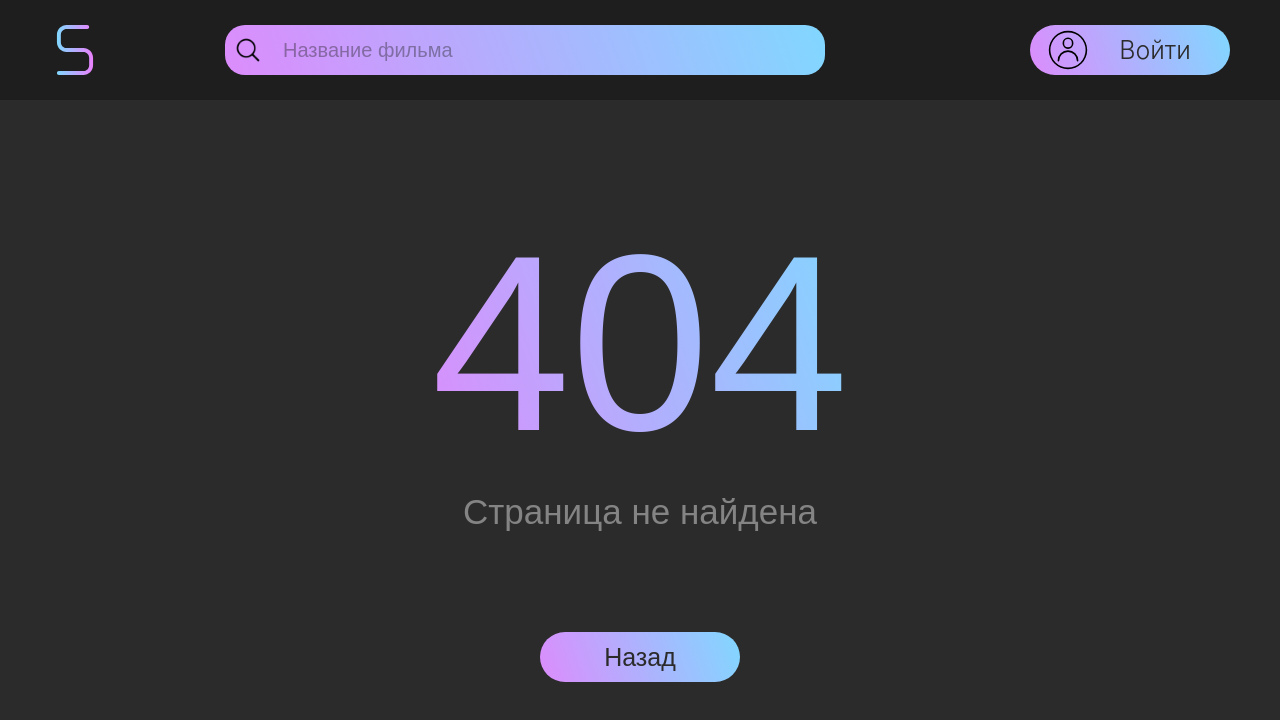
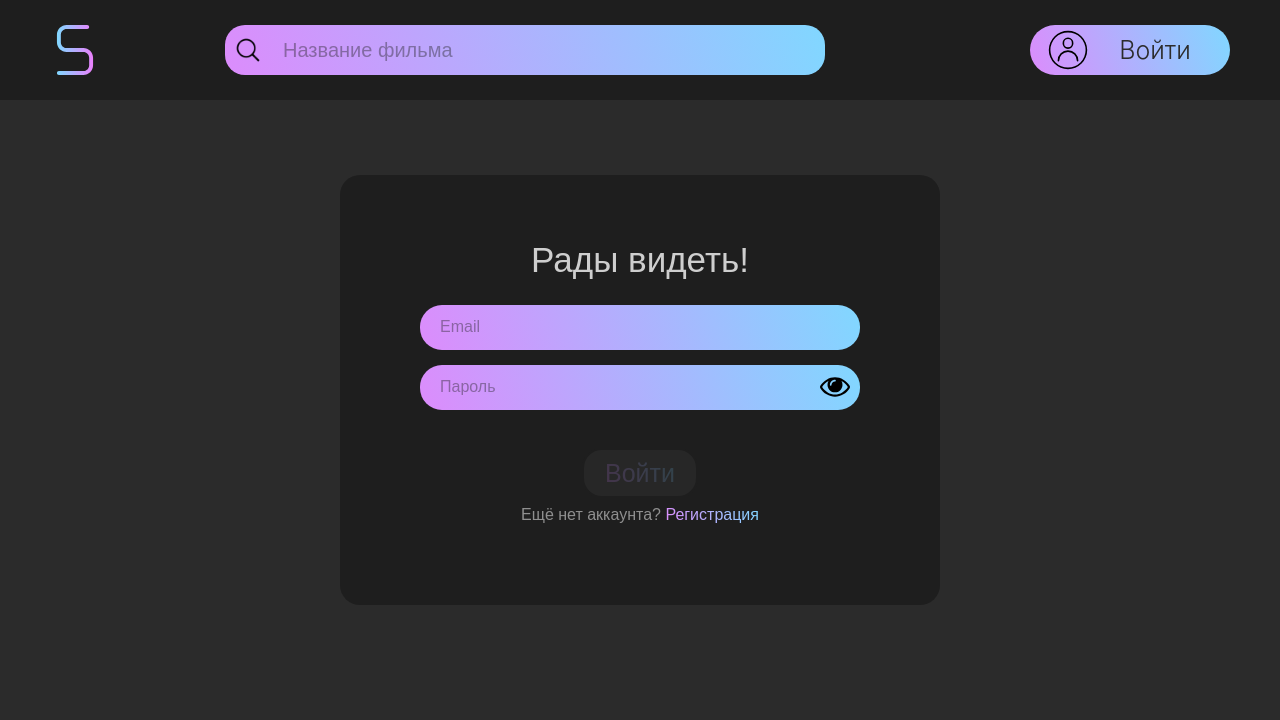
Before and after one commit to rina-dz/movie-storage, a React (Create React App) app: page /auth in a window 1280 px wide. Before the commit this address had no page. Shown: the top 720 px of the page. Built offline with nearby package versions, Linux system fonts and the light colour scheme.

Commit message:
dev: создать и стилизовать Auth

```diff
--- a/src/components/App/App.js
+++ b/src/components/App/App.js
@@ -1,9 +1,9 @@
-
 import React from 'react';
-import { Route, Routes, useNavigate } from 'react-router-dom';
+import { Route, Routes} from 'react-router-dom';
 import CurrentUserContext from '../../contexts/CurrentUserContext.js';
 import NotFound from '../NotFound/NotFound';
 import Header from '../Header/Header';
+import Auth from '../Auth/Auth.js';
 
 
 
@@ -17,6 +17,7 @@ function App() {
         <Header />
         <Routes>
           <Route path="*" element={<NotFound />} />
+          <Route path="/auth" element={<Auth />} />
         </Routes>
       </div>
     </CurrentUserContext.Provider>
--- /dev/null
+++ b/src/components/Auth/Auth.css
@@ -0,0 +1,166 @@
+.auth {
+    width: 100%;
+    max-height: 100vh;
+    display: flex;
+    justify-content: center;
+    align-items: flex-start;
+    padding: 75px 0 0;
+}
+
+
+.auth__form-container {
+    width: 600px;
+    min-height: 400px;
+    background-color: rgb(30, 30, 30);
+    border-radius: 20px;
+    display: flex;
+    flex-direction: column;
+    align-items: center;
+}
+
+.auth__title {
+    color: rgb(206, 206, 206);
+    font-family: Geoform, sans-serif;
+    font-style: normal;
+    font-weight: 300;
+    font-size: 35px;
+    margin: 65px 0 25px;
+}
+
+.auth__form {
+    min-height: 300px;
+    display: flex;
+    flex-direction: column;
+    align-items: center;
+}
+
+.auth__input {
+    width: 400px;
+    height: 45px;
+    background: linear-gradient(70deg, rgb(220, 140, 252), rgb(129, 215, 255));
+    border-radius: 22px;
+    padding: 0 20px;
+    margin-bottom: 15px;
+    border: none;
+}
+
+.auth__input::placeholder {
+    margin: 0 10px;
+    color: rgb(30, 30, 30, 0.4);
+    font-family: Geoform, sans-serif;
+    font-style: normal;
+    font-weight: 300;
+    font-size: 16px;
+}
+
+.auth__input:focus {
+    border: none;
+    outline: none;
+}
+
+.auth__password-container {
+    position: relative;
+}
+
+.auth__visibility-icon {
+    position: absolute;
+    top: 7px;
+    right: 10px;
+
+    width: 30px;
+    height: 30px;
+    background-size: cover;
+    background-color: transparent;
+    cursor: pointer;
+    opacity: 1;
+    transition: opacity 0.3s ease;
+}
+
+.auth__visibility-icon:hover {
+    opacity: 0.7;
+}
+
+.auth__button {
+    width: min-content;
+    height: 50px;
+    margin: 23px 0 0;
+    background-color: rgb(19, 19, 19);
+    box-shadow: none;
+    border: 2px solid rgb(31, 31, 31);
+    border-radius: 20px;
+    cursor: pointer;
+    opacity: 1;
+    transition: opacity 0.3s ease;
+}
+
+.auth__button:hover {
+    opacity: 0.7;
+}
+
+.auth__button-text {
+    margin: 15px;
+    font-size: 25px;
+    color: transparent;
+    -webkit-background-clip: text;
+    background-clip: text;
+    font-family: Geoform, sans-serif;
+    font-style: normal;
+    font-weight: 300;
+    background-image: linear-gradient(70deg, rgb(220, 140, 252), rgb(129, 215, 255));
+    text-align: center;
+}
+
+.auth__disable-button {
+    opacity: 0.2;
+    background-color: rgb(76, 76, 76);
+    cursor: default;
+}
+
+.auth__disable-button:hover {
+    opacity: 0.2;
+}
+
+.auth__link-container {
+    margin: 8px 0 80px;
+}
+
+.auth__link-text {
+    color: rgb(143, 143, 143);
+    font-family: Geoform, sans-serif;
+    font-style: normal;
+    font-weight: 300;
+    font-size: 16px;
+    margin: 0;
+}
+
+.auth__link {
+    cursor: pointer;
+    color: transparent;
+    -webkit-background-clip: text;
+    background-clip: text;
+    background-image: linear-gradient(70deg, rgb(220, 140, 252), rgb(129, 215, 255));
+    text-align: center;
+    opacity: 1;
+    transition: opacity 0.3s ease;
+}
+
+.auth__link:hover {
+    opacity: 0.7;
+}
+
+
+@media screen and (max-width: 700px) {
+    .auth {
+        padding-top: 120px;
+    }
+
+    .auth__form-container {
+        width: 420px;
+    }
+
+    .auth__input {
+        width: 250px;
+        height: 35px;
+    }
+
+}
--- /dev/null
+++ b/src/components/Auth/Auth.js
@@ -0,0 +1,46 @@
+import React from 'react';
+import "./Auth.css";
+import closedEye from '../../images/eye-closed_icon.svg';
+import openEye from '../../images/eye-open_icon.svg';
+
+function Auth(props) {
+    const [isLogging, setLogging] = React.useState(true);
+    const [isVisible, setVisible] = React.useState(false);
+    const [isInputsValid, setValidity] = React.useState(false);
+
+    function changeVisibility() {
+        setVisible(!isVisible);
+    }
+
+    function changeAuth() {
+        setLogging(!isLogging);
+    }
+
+
+    return (
+        <section className="auth">
+            <div className='auth__form-container'>
+                <h2 className='auth__title'>{isLogging ? 'Рады видеть!' : 'Добро пожаловать!'}</h2>
+                <form className='auth__form'>
+                    {isLogging ? '' : <input className='auth__input' name='name' placeholder='Имя' required />}
+                    <input className='auth__input' name='email' placeholder="Email" required />
+                    <div className='auth__password-container'>
+                        <input className='auth__input' name='password' type={isVisible ? 'text' : 'password'} placeholder="Пароль" required />
+                        <img src={isVisible ? closedEye : openEye} className='auth__visibility-icon' alt='Видимость' onClick={changeVisibility} />
+                    </div>
+                    {isLogging ? '' : <input className='auth__input' name='repeat-password' placeholder='Повторите пароль' type='password' required />}
+                    <button className={isInputsValid ? 'auth__button' : 'auth__disable-button auth__button'}>
+                        {isLogging ? <span className='auth__button-text'>Войти</span> : <span className='auth__button-text'>Регистрация</span>}
+                    </button>
+                    <div className='auth__link-container'>
+                        <h3 className='auth__link-text'>{isLogging ? "Ещё нет аккаунта? " : 'Уже есть аккаунт? '}
+                            <span className='auth__link' onClick={changeAuth}>{isLogging ? "Регистрация" : 'Вход'}
+                            </span></h3>
+                    </div>
+                </form>
+            </div>
+        </section>
+    )
+}
+
+export default Auth;
--- a/src/components/Header/Header.js
+++ b/src/components/Header/Header.js
@@ -25,7 +25,7 @@ function Header(props) {
                     <input className='header__search-input' placeholder="Название фильма" onChange={handleNameChange} value={nameValue || ""} />
                     {nameValue ? <button className='header__delete-button' onClick={handleNameDelete} /> : ''}
                 </form>
-                <Link className="header__container" to={props.isLoggedIn ? "/profile" : '/log-in'}>
+                <Link className="header__container" to={props.isLoggedIn ? "/profile" : '/auth'}>
                     <img className="header__container-icon" src={profile_icon} alt="Иконка профиля" />
                     <p className="header__container-title">{props.isLoggedIn ? "Профиль" : 'Войти'}</p>
                 </Link>
```
Also changed, not shown: src/images/eye-closed_icon.svg (added), src/images/eye-open_icon.svg (added).
